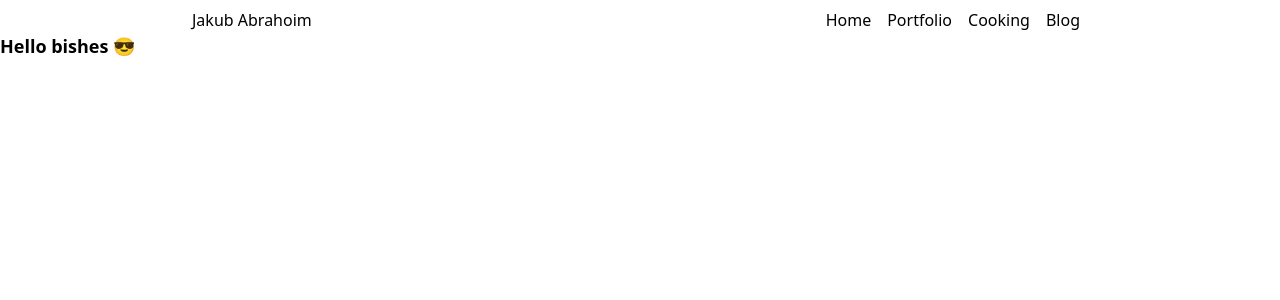
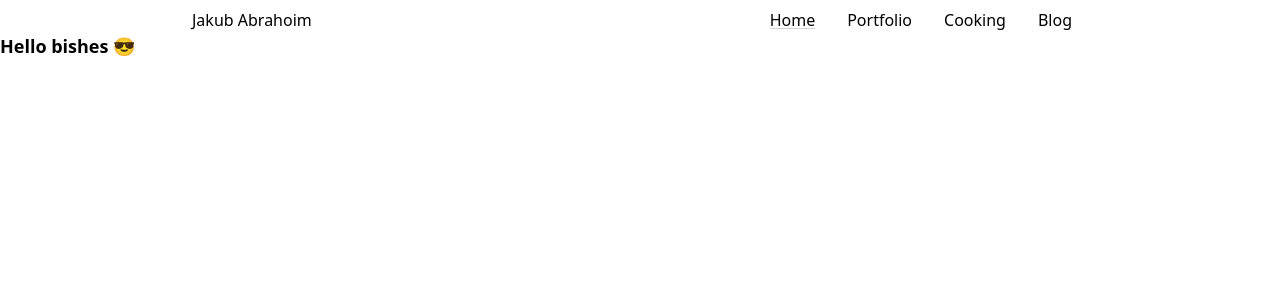
Before and after one commit to jakubabrahoim/next.js-shenenigans, a Next.js app: page / in a window 1280 px wide. Shown: the top 300 px of the page. Built offline with nearby package versions, Linux system fonts and the light colour scheme.

Commit message:
updated nav styling

```diff
--- a/components/Navigation/Navigation.tsx
+++ b/components/Navigation/Navigation.tsx
@@ -1,22 +1,28 @@
 import Link from "next/link";
+import { useRouter } from "next/router";
 
 const Navigation = () => {
+    const { pathname } = useRouter();
+    const navLinkClass: string = 'px-2 py-1 mx-2 hover:bg-gray-200 rounded-lg';
+
     return (
         <header>
             <nav className='mx-auto mt-2 flex max-w-4xl justify-between'>
                 <span>Jakub Abrahoim</span>
                 <div>
                     <Link href='/'>
-                        <a className="px-2 py-1">Home</a>
+                        <a className={`${navLinkClass} ${pathname === '/' && 'underline decoration-gray-300 underline-offset-2'}`}>
+                            Home
+                        </a>
                     </Link>
-                    <Link href='/'>
-                        <a className="px-2 py-1">Portfolio</a>
+                    <Link href='#'>
+                        <a className={navLinkClass}>Portfolio</a>
                     </Link>
-                    <Link href='/'>
-                        <a className="px-2 py-1">Cooking</a>
+                    <Link href='#'>
+                        <a className={navLinkClass}>Cooking</a>
                     </Link>
-                    <Link href='/'>
-                        <a className="px-2 py-1">Blog</a>
+                    <Link href='#'>
+                        <a className={navLinkClass}>Blog</a>
                     </Link>
                 </div>
             </nav>
```
